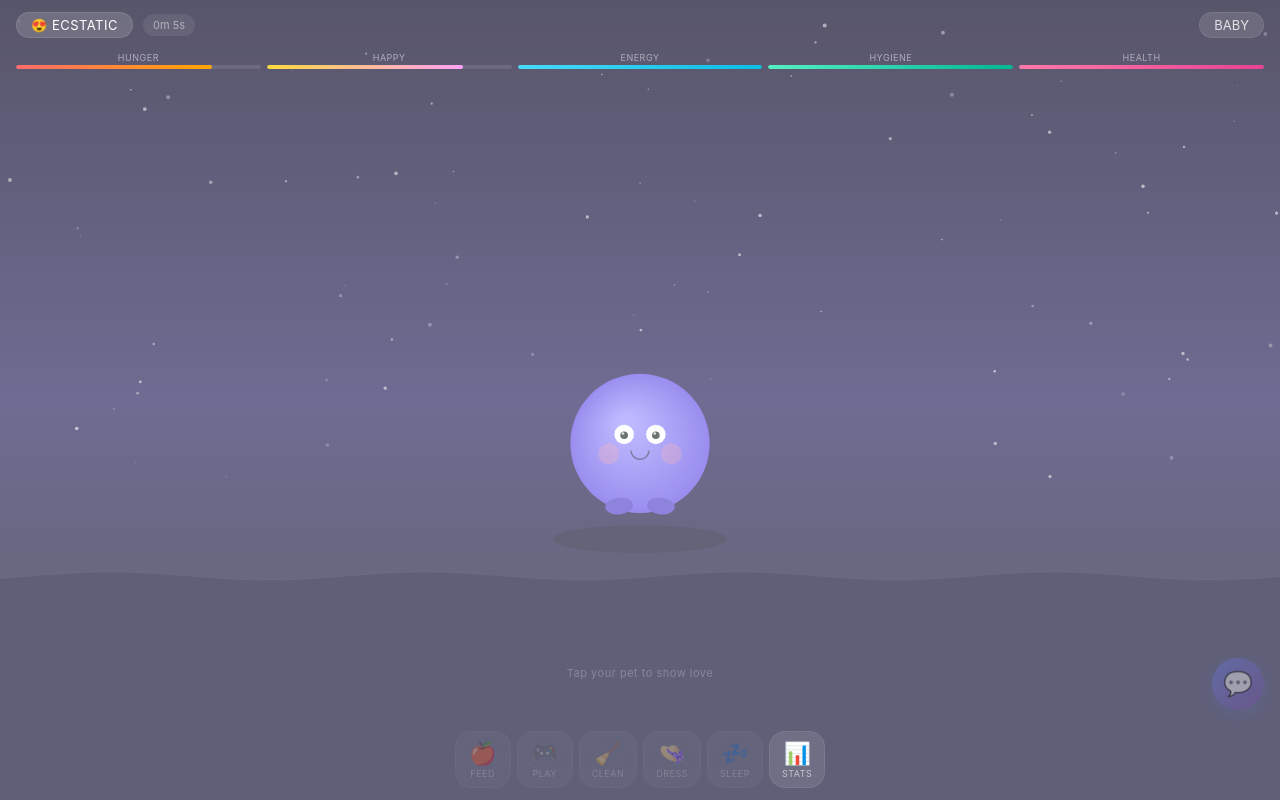
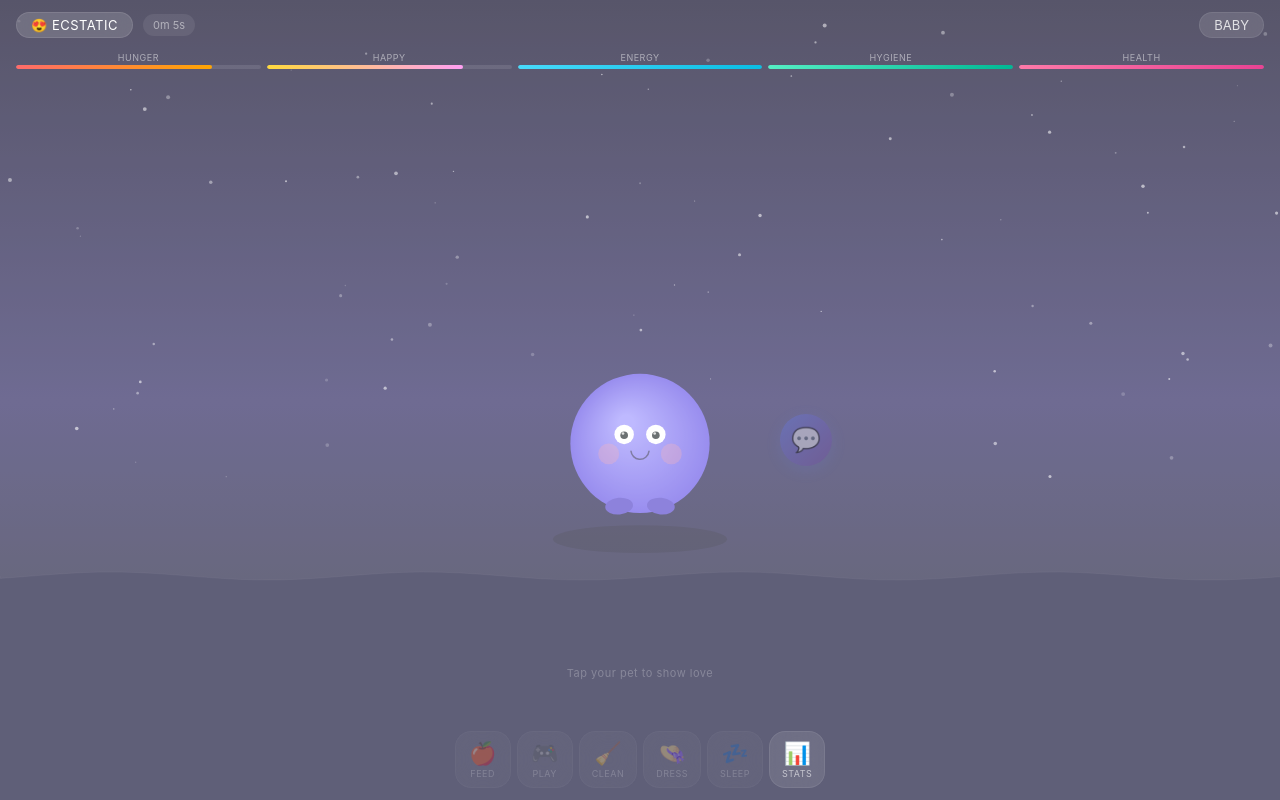
Before and after one commit to guykeren3/tamagotchi-ai, a website: page index.html in a window 1280 px wide. Drawn offline with Linux system fonts and the light colour scheme.

Commit message:
Move chat bubble toggle button next to avatar
- Changed position from bottom-right corner to right side of avatar
- Positioned at 50% + 140px horizontally (right of center)
- Vertically aligned with avatar at 55vh
- Makes chat feature more discoverable and closer to pet interaction area

```diff
--- a/index.html
+++ b/index.html
@@ -127,7 +127,7 @@ canvas#game{position:fixed;top:0;left:0;width:100%;height:100%;display:block;}
 @keyframes floatUp{0%{opacity:1;transform:translateY(0) scale(1);}100%{opacity:0;transform:translateY(-60px) scale(0.5);}}
 
 /* ---- Chat UI - Speech Bubble ---- */
-#chat-toggle{position:fixed;bottom:90px;right:16px;width:52px;height:52px;border-radius:50%;background:linear-gradient(135deg,#667eea,#764ba2);border:none;color:#fff;font-size:24px;cursor:pointer;z-index:25;box-shadow:0 4px 15px rgba(102,126,234,0.4);transition:all 0.3s;display:flex;align-items:center;justify-content:center;}
+#chat-toggle{position:fixed;left:calc(50% + 140px);top:calc(55vh - 26px);width:52px;height:52px;border-radius:50%;background:linear-gradient(135deg,#667eea,#764ba2);border:none;color:#fff;font-size:24px;cursor:pointer;z-index:25;box-shadow:0 4px 15px rgba(102,126,234,0.4);transition:all 0.3s;display:flex;align-items:center;justify-content:center;}
 #chat-toggle:hover{transform:scale(1.1);box-shadow:0 6px 20px rgba(102,126,234,0.5);}
 #chat-toggle:active{transform:scale(0.95);}
 #chat-toggle.has-unread::after{content:'';position:absolute;top:2px;right:2px;width:12px;height:12px;background:#ff6b6b;border-radius:50%;border:2px solid #0a0a1a;}
```
